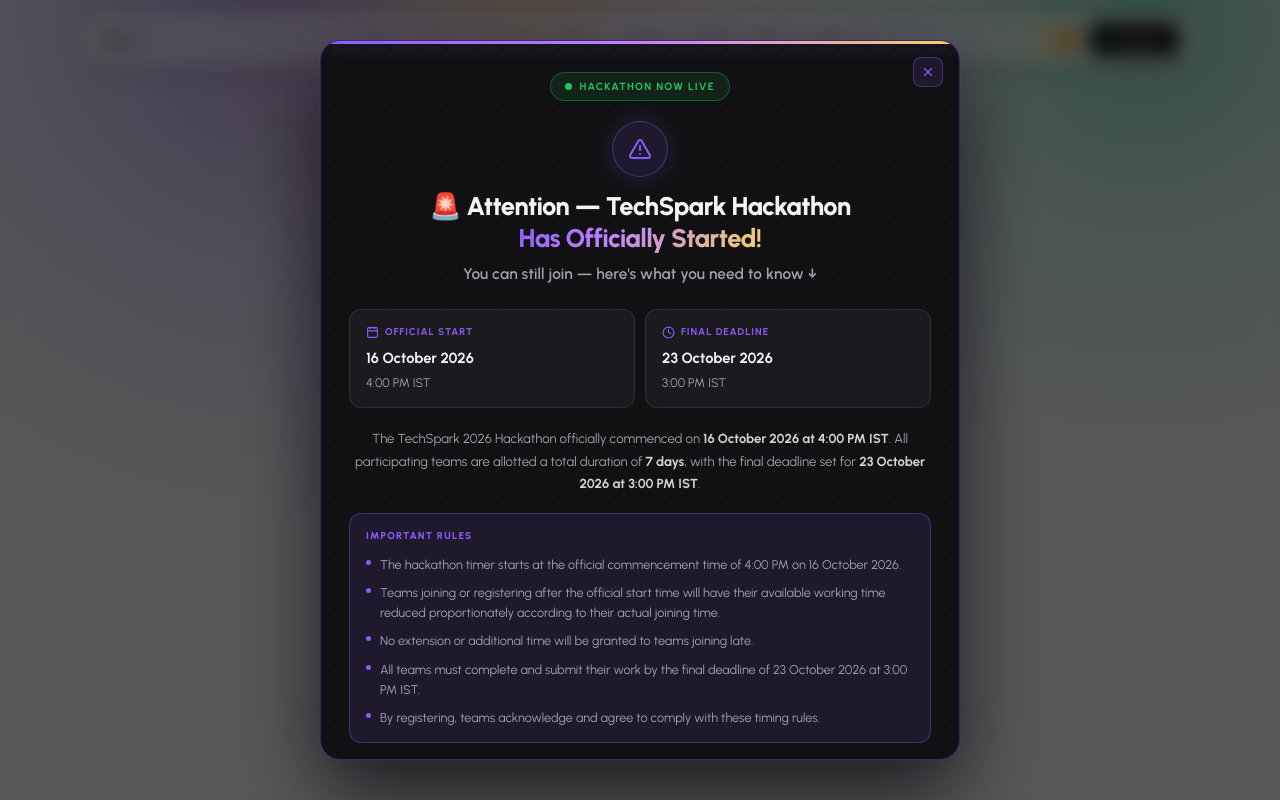
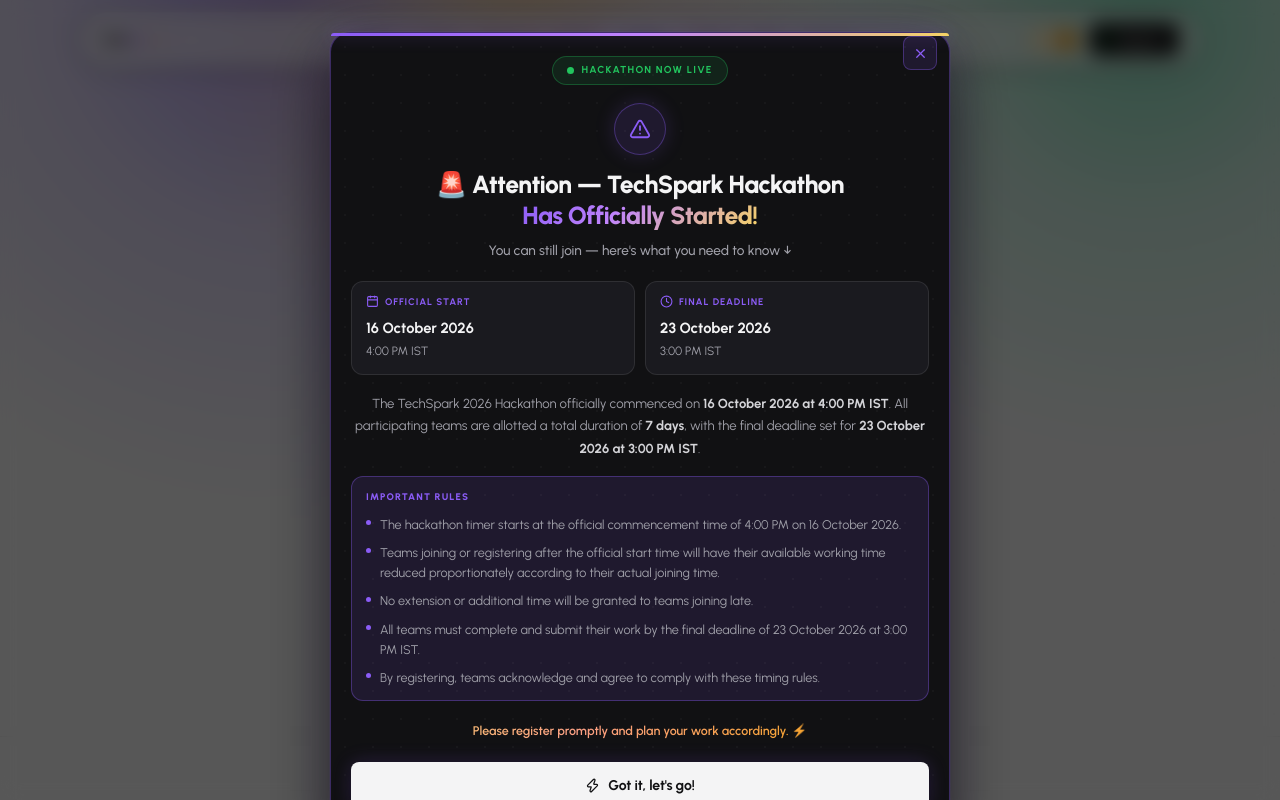
Before and after one commit to Jayendra25/school-hackathon, a Next.js app: page / in a window 1280 px wide. Shown: the top 800 px of the page. Built offline with nearby package versions, Linux system fonts and the light colour scheme.

Commit message:
banner update

```diff
--- a/src/components/AnnouncementBanner.tsx
+++ b/src/components/AnnouncementBanner.tsx
@@ -4,8 +4,6 @@ import { useState } from "react";
 import { motion, AnimatePresence } from "framer-motion";
 import { AlertTriangle, Calendar, Clock, X, Zap } from "lucide-react";
 
-// All colours are hard-coded dark-theme values so the modal is always
-// legible regardless of whether the user has light or dark mode active.
 const C = {
   bg:           "#111113",
   surface:      "#1a1a1f",
@@ -29,66 +27,78 @@ export default function AnnouncementBanner() {
           initial={{ opacity: 0 }}
           animate={{ opacity: 1 }}
           exit={{ opacity: 0 }}
-          transition={{ duration: 0.35, ease: "easeOut" }}
+          transition={{ duration: 0.3, ease: "easeOut" }}
           onClick={() => setDismissed(true)}
           style={{
             position: "fixed",
             inset: 0,
             zIndex: 9500,
+            /* scroll container so card never clips off-screen on small phones */
+            overflowY: "auto",
+            overflowX: "hidden",
+            WebkitOverflowScrolling: "touch",
             display: "flex",
-            alignItems: "center",
+            alignItems: "flex-start",
             justifyContent: "center",
-            padding: "20px",
+            /* top/bottom padding keeps card away from edges + notch */
+            padding: "env(safe-area-inset-top, 24px) 16px env(safe-area-inset-bottom, 24px)",
+            paddingTop: "max(env(safe-area-inset-top, 0px), 24px)",
+            paddingBottom: "max(env(safe-area-inset-bottom, 0px), 24px)",
             background: "rgba(0,0,0,0.65)",
             backdropFilter: "blur(10px)",
             WebkitBackdropFilter: "blur(10px)",
           }}
         >
-          {/* ── Modal card ── */}
+          {/* ── Modal card — no overflow:hidden so X is never clipped ── */}
           <motion.div
-            initial={{ opacity: 0, scale: 0.9, y: 32 }}
-            animate={{ opacity: 1, scale: 1, y: 0 }}
-            exit={{ opacity: 0, scale: 0.94, y: 16 }}
-            transition={{ duration: 0.45, ease: [0.16, 1, 0.3, 1] }}
+            /* No scale on mobile — translateY only to avoid jitter */
+            initial={{ opacity: 0, y: 28 }}
+            animate={{ opacity: 1, y: 0 }}
+            exit={{ opacity: 0, y: 16 }}
+            transition={{ duration: 0.4, ease: [0.16, 1, 0.3, 1] }}
             onClick={(e) => e.stopPropagation()}
             style={{
               position: "relative",
               width: "100%",
-              maxWidth: 640,
-              maxHeight: "90vh",
-              overflowY: "auto",
+              maxWidth: 620,
+              /* no maxHeight / overflowY here — parent scroll handles it */
               borderRadius: 20,
               background: C.bg,
               border: `1px solid ${C.borderAccent}`,
               boxShadow:
-                "0 32px 80px rgba(0,0,0,0.7), 0 0 0 1px rgba(139,92,246,0.1), 0 0 60px rgba(139,92,246,0.12)",
-              /* subtle dot grid */
+                "0 24px 60px rgba(0,0,0,0.7), 0 0 0 1px rgba(139,92,246,0.1), 0 0 50px rgba(139,92,246,0.1)",
               backgroundImage:
-                "radial-gradient(rgba(255,255,255,0.035) 1px, transparent 1px)",
+                "radial-gradient(rgba(255,255,255,0.03) 1px, transparent 1px)",
               backgroundSize: "28px 28px",
+              /* margin so card doesn't butt against top on tiny screens */
+              marginTop: 8,
+              marginBottom: 8,
             }}
           >
-            {/* Royal gradient top bar */}
+            {/* Gradient top bar */}
             <div
               style={{
                 height: 3,
                 borderRadius: "20px 20px 0 0",
-                background:
-                  "linear-gradient(90deg, #8b5cf6 0%, #c084fc 50%, #f6d365 100%)",
-                boxShadow: "0 0 20px rgba(139,92,246,0.45)",
+                background: "linear-gradient(90deg, #8b5cf6 0%, #c084fc 50%, #f6d365 100%)",
+                boxShadow: "0 0 16px rgba(139,92,246,0.4)",
               }}
             />
 
-            {/* ✕ close */}
+            {/* ✕ close — sticky inside the card, never clips */}
             <button
               onClick={() => setDismissed(true)}
               aria-label="Close announcement"
               style={{
-                position: "absolute",
-                top: 16,
-                right: 16,
-                width: 30,
-                height: 30,
+                position: "sticky",
+                top: 12,
+                float: "right",
+                /* pull it into the top-right corner */
+                marginTop: -6,
+                marginRight: 12,
+                marginBottom: -30,
+                width: 34,
+                height: 34,
                 borderRadius: 8,
                 display: "flex",
                 alignItems: "center",
@@ -97,35 +107,40 @@ export default function AnnouncementBanner() {
                 border: `1px solid ${C.borderAccent}`,
                 cursor: "pointer",
                 color: C.accent,
-                zIndex: 2,
+                zIndex: 10,
                 flexShrink: 0,
               }}
             >
-              <X size={14} />
+              <X size={15} />
             </button>
 
             {/* ── Content ── */}
-            <div style={{ padding: "28px 28px 32px" }}>
+            <div
+              style={{
+                padding: "20px 20px 28px",
+                /* clear the floated X */
+                overflow: "hidden",
+              }}
+            >
 
               {/* Live badge */}
-              <div style={{ display: "flex", justifyContent: "center", marginBottom: 20 }}>
+              <div style={{ display: "flex", justifyContent: "center", marginBottom: 18 }}>
                 <span
                   style={{
                     display: "inline-flex",
                     alignItems: "center",
                     gap: 7,
-                    fontSize: "0.65rem",
+                    fontSize: "0.63rem",
                     fontWeight: 700,
                     letterSpacing: "0.12em",
                     textTransform: "uppercase",
                     color: "#22c55e",
                     background: "rgba(34,197,94,0.1)",
-                    border: "1px solid rgba(34,197,94,0.35)",
+                    border: "1px solid rgba(34,197,94,0.3)",
                     borderRadius: 999,
                     padding: "5px 14px",
                   }}
                 >
-                  {/* pulse dot */}
                   <span style={{ position: "relative", display: "flex", width: 7, height: 7 }}>
                     <span
                       style={{
@@ -133,7 +148,7 @@ export default function AnnouncementBanner() {
                         inset: 0,
                         borderRadius: "50%",
                         background: "#22c55e",
-                        opacity: 0.55,
+                        opacity: 0.5,
                         animation: "ping 1.2s cubic-bezier(0,0,0.2,1) infinite",
                       }}
                     />
@@ -159,13 +174,13 @@ export default function AnnouncementBanner() {
                   flexDirection: "column",
                   alignItems: "center",
                   textAlign: "center",
-                  marginBottom: 22,
+                  marginBottom: 20,
                 }}
               >
                 <div
                   style={{
-                    width: 56,
-                    height: 56,
+                    width: 52,
+                    height: 52,
                     borderRadius: "50%",
                     background: C.accentDim,
                     border: `1px solid ${C.borderAccent}`,
@@ -173,16 +188,17 @@ export default function AnnouncementBanner() {
                     alignItems: "center",
                     justifyContent: "center",
                     marginBottom: 14,
-                    boxShadow: "0 0 24px rgba(139,92,246,0.2)",
+                    boxShadow: "0 0 20px rgba(139,92,246,0.18)",
                     color: C.accent,
+                    flexShrink: 0,
                   }}
                 >
-                  <AlertTriangle size={24} />
+                  <AlertTriangle size={22} />
                 </div>
 
                 <h2
                   style={{
-                    fontSize: "clamp(1.2rem, 3.5vw, 1.6rem)",
+                    fontSize: "clamp(1.15rem, 5vw, 1.55rem)",
                     fontWeight: 800,
                     color: C.text,
                     letterSpacing: "-0.025em",
@@ -203,20 +219,27 @@ export default function AnnouncementBanner() {
                   >
                     Has Officially Started!
                   </span>
-                  <br />
-                  <span style={{ fontSize: "0.6em", color: C.textMuted, fontWeight: 600, letterSpacing: "0.01em" }}>
-                    You can still join — here&apos;s what you need to know ↓
-                  </span>
                 </h2>
+
+                <p
+                  style={{
+                    marginTop: 8,
+                    fontSize: "clamp(0.75rem, 3vw, 0.85rem)",
+                    color: C.textMuted,
+                    fontWeight: 500,
+                  }}
+                >
+                  You can still join — here&apos;s what you need to know ↓
+                </p>
               </div>
 
-              {/* Date cards */}
+              {/* Date cards — stack on very small screens */}
               <div
                 style={{
                   display: "grid",
-                  gridTemplateColumns: "1fr 1fr",
+                  gridTemplateColumns: "repeat(auto-fit, minmax(180px, 1fr))",
                   gap: 10,
-                  marginBottom: 20,
+                  marginBottom: 18,
                 }}
               >
                 {[
@@ -239,7 +262,7 @@ export default function AnnouncementBanner() {
                       background: C.surface,
                       border: `1px solid ${C.border}`,
                       borderRadius: 12,
-                      padding: "14px 16px",
+                      padding: "12px 14px",
                     }}
                   >
                     <div
@@ -253,7 +276,7 @@ export default function AnnouncementBanner() {
                       {card.icon}
                       <span
                         style={{
-                          fontSize: "0.62rem",
+                          fontSize: "0.6rem",
                           fontWeight: 700,
                           letterSpacing: "0.1em",
                           textTransform: "uppercase",
@@ -263,34 +286,31 @@ export default function AnnouncementBanner() {
                         {card.label}
                       </span>
                     </div>
-                    <div
-                      style={{ fontSize: "0.92rem", fontWeight: 700, color: C.text }}
-                    >
+                    <div style={{ fontSize: "clamp(0.82rem, 3vw, 0.92rem)", fontWeight: 700, color: C.text }}>
                       {card.date}
                     </div>
-                    <div style={{ fontSize: "0.78rem", color: C.textMuted, marginTop: 2 }}>
+                    <div style={{ fontSize: "0.75rem", color: C.textMuted, marginTop: 2 }}>
                       {card.time}
                     </div>
                   </div>
                 ))}
               </div>
 
-              {/* Body paragraph */}
+              {/* Body */}
               <p
                 style={{
-                  fontSize: "0.82rem",
+                  fontSize: "clamp(0.78rem, 3vw, 0.82rem)",
                   color: C.textMuted,
                   lineHeight: 1.7,
                   textAlign: "center",
-                  marginBottom: 18,
+                  marginBottom: 16,
                 }}
               >
                 The TechSpark 2026 Hackathon officially commenced on{" "}
                 <strong style={{ color: C.textSec }}>16 October 2026 at 4:00 PM IST</strong>.
                 All participating teams are allotted a total duration of{" "}
                 <strong style={{ color: C.textSec }}>7 days</strong>, with the final deadline
-                set for{" "}
-                <strong style={{ color: C.textSec }}>23 October 2026 at 3:00 PM IST</strong>.
+                set for <strong style={{ color: C.textSec }}>23 October 2026 at 3:00 PM IST</strong>.
               </p>
 
               {/* Rules */}
@@ -299,13 +319,13 @@ export default function AnnouncementBanner() {
                   background: C.accentDim,
                   border: `1px solid ${C.borderAccent}`,
                   borderRadius: 12,
-                  padding: "14px 16px",
-                  marginBottom: 22,
+                  padding: "12px 14px",
+                  marginBottom: 20,
                 }}
               >
                 <div
                   style={{
-                    fontSize: "0.62rem",
+                    fontSize: "0.6rem",
                     fontWeight: 800,
                     letterSpacing: "0.12em",
                     textTransform: "uppercase",
@@ -338,7 +358,7 @@ export default function AnnouncementBanner() {
                         display: "flex",
                         alignItems: "flex-start",
                         gap: 9,
-                        fontSize: "0.79rem",
+                        fontSize: "clamp(0.73rem, 3vw, 0.79rem)",
                         color: C.textMuted,
                         lineHeight: 1.6,
                       }}
@@ -346,7 +366,7 @@ export default function AnnouncementBanner() {
                       <span
                         style={{
                           flexShrink: 0,
-                          marginTop: "0.4em",
+                          marginTop: "0.42em",
                           width: 5,
                           height: 5,
                           borderRadius: "50%",
@@ -365,9 +385,8 @@ export default function AnnouncementBanner() {
                   fontSize: "0.78rem",
                   fontWeight: 600,
                   textAlign: "center",
-                  marginBottom: 22,
-                  background:
-                    "linear-gradient(135deg, #f6d365 0%, #fda085 40%, #f0a500 100%)",
+                  marginBottom: 20,
+                  background: "linear-gradient(135deg, #f6d365 0%, #fda085 40%, #f0a500 100%)",
                   WebkitBackgroundClip: "text",
                   WebkitTextFillColor: "transparent",
                   backgroundClip: "text",
@@ -393,16 +412,9 @@ export default function AnnouncementBanner() {
                     letterSpacing: "-0.01em",
                     border: "none",
                     cursor: "pointer",
-                    boxShadow: "0 0 20px rgba(139,92,246,0.25), 0 4px 16px rgba(0,0,0,0.3)",
-                    transition: "opacity 0.2s ease, transform 0.2s ease",
-                  }}
-                  onMouseEnter={(e) => {
-                    e.currentTarget.style.opacity = "0.88";
-                    e.currentTarget.style.transform = "translateY(-1px)";
-                  }}
-                  onMouseLeave={(e) => {
-                    e.currentTarget.style.opacity = "1";
-                    e.currentTarget.style.transform = "translateY(0)";
+                    width: "100%",
+                    justifyContent: "center",
+                    boxShadow: "0 0 20px rgba(139,92,246,0.2), 0 4px 16px rgba(0,0,0,0.3)",
                   }}
                 >
                   <Zap size={15} />
```
Also changed, not shown: test.jpeg (added).
